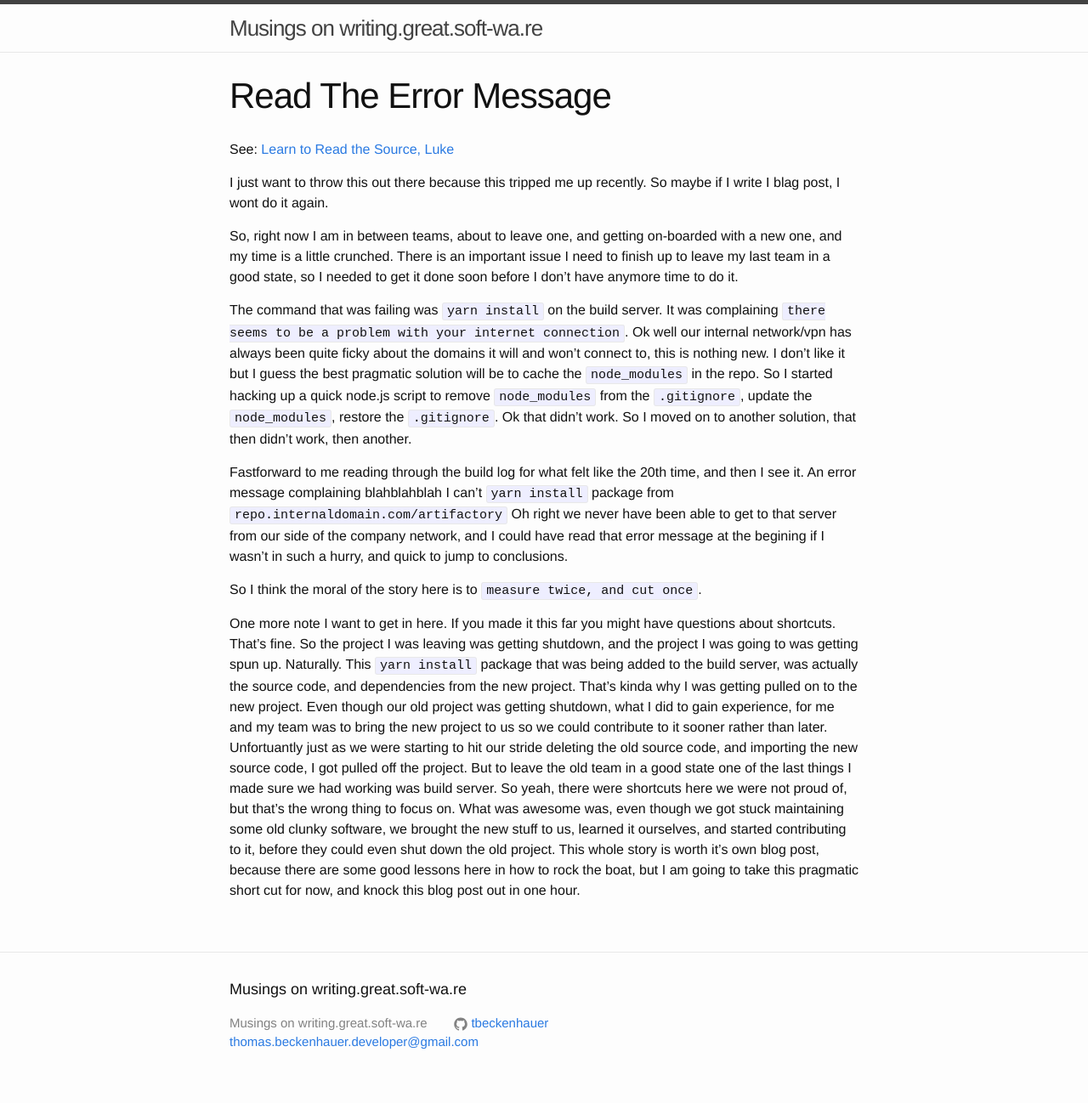
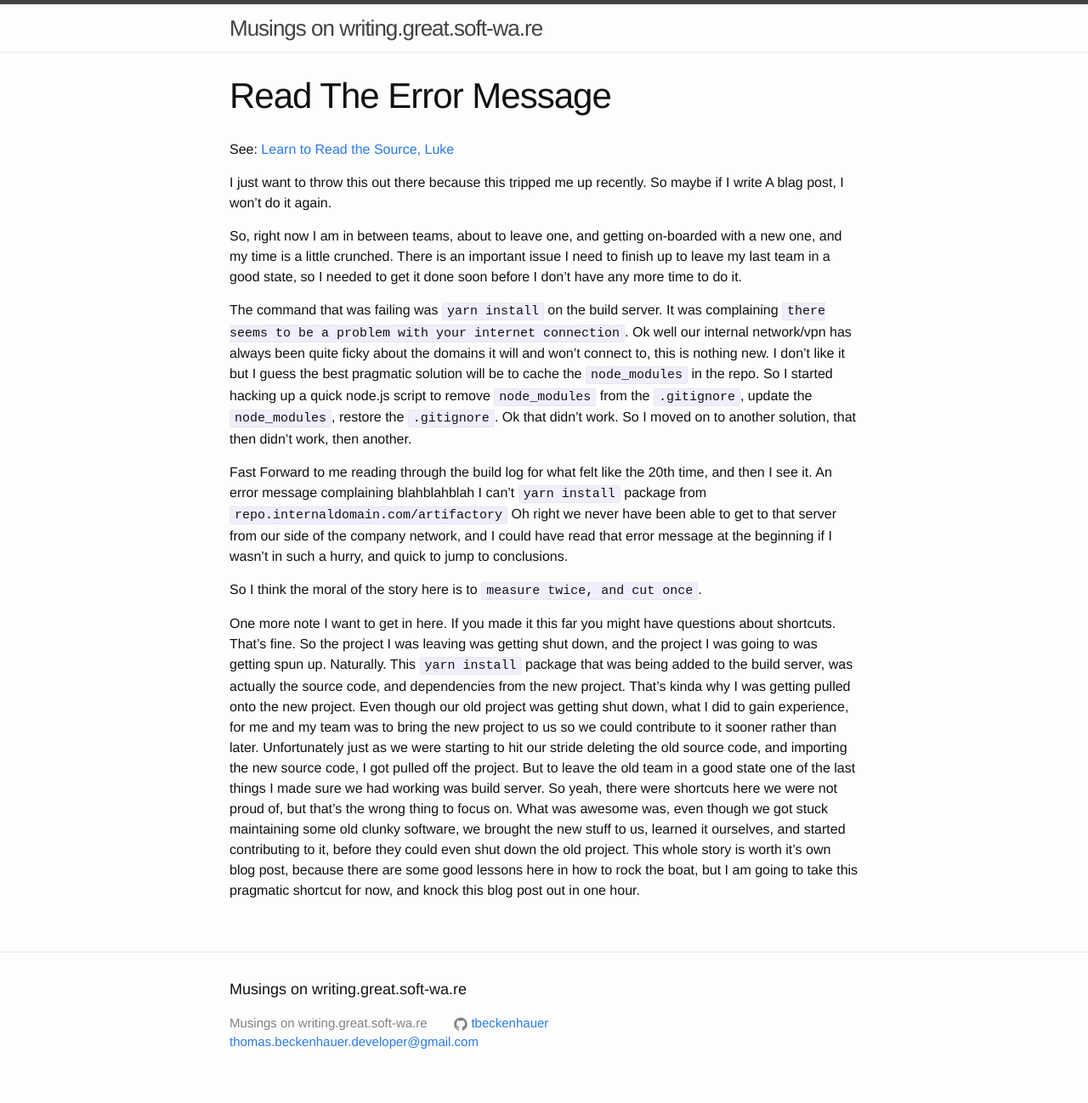
Before and after one commit to tbeckenhauer/tbeckenhauer.github.io, a Jekyll site: the page built from _posts/2021-04-06-read-the-error-message.markdown, in a window 1280 px wide. Shown: the whole page at 85% size. Built offline with Jekyll 4.4.1, drawn with Linux system fonts in a browser that asks for light colours.

Commit message:
update: read the error message

```diff
--- a/_posts/2021-04-06-read-the-error-message.markdown
+++ b/_posts/2021-04-06-read-the-error-message.markdown
@@ -7,14 +7,14 @@ permalink: /read-the-error-message/
 
 See: [Learn to Read the Source, Luke](https://blog.codinghorror.com/learn-to-read-the-source-luke/)
 
-I just want to throw this out there because this tripped me up recently.  So maybe if I write I blag post, I wont do it again.
+I just want to throw this out there because this tripped me up recently.  So maybe if I write A blag post, I won't do it again.
 
-So, right now I am in between teams, about to leave one, and getting on-boarded with a new one, and my time is a little crunched.  There is an important issue I need to finish up to leave my last team in a good state, so I needed to get it done soon before I don't have anymore time to do it.
+So, right now I am in between teams, about to leave one, and getting on-boarded with a new one, and my time is a little crunched.  There is an important issue I need to finish up to leave my last team in a good state, so I needed to get it done soon before I don't have any more time to do it.
 
 The command that was failing was `yarn install` on the build server.  It was complaining `there seems to be a problem with your internet connection`. Ok well our internal network/vpn has always been quite ficky about the domains it will and won't connect to, this is nothing new.  I don't like it but I guess the best pragmatic solution will be to cache the `node_modules` in the repo.  So I started hacking up a quick node.js script to remove `node_modules` from the `.gitignore`, update the `node_modules`, restore the `.gitignore`.  Ok that didn't work. So I moved on to another solution, that then didn't work, then another.
 
-Fastforward to me reading through the build log for what felt like the 20th time, and then I see it.  An error message complaining blahblahblah I can't `yarn install` package from `repo.internaldomain.com/artifactory`  Oh right we never have been able to get to that server from our side of the company network, and I could have read that error message at the begining if I wasn't in such a hurry, and quick to jump to conclusions.
+Fast Forward to me reading through the build log for what felt like the 20th time, and then I see it.  An error message complaining blahblahblah I can't `yarn install` package from `repo.internaldomain.com/artifactory`  Oh right we never have been able to get to that server from our side of the company network, and I could have read that error message at the beginning if I wasn't in such a hurry, and quick to jump to conclusions.
 
 So I think the moral of the story here is to `measure twice, and cut once`.
 
-One more note I want to get in here.  If you made it this far you might have questions about shortcuts. That's fine.  So the project I was leaving was getting shutdown, and the project I was going to was getting spun up. Naturally.  This `yarn install` package that was being added to the build server, was actually the source code, and dependencies from the new project.  That's kinda why I was getting pulled on to the new project.  Even though our old project was getting shutdown, what I did to gain experience, for me and my team was to bring the new project to us so we could contribute to it sooner rather than later.  Unfortuantly just as we were starting to hit our stride deleting the old source code, and importing the new source code, I got pulled off the project.  But to leave the old team in a good state one of the last things I made sure we had working was build server.  So yeah, there were shortcuts here we were not proud of, but that's the wrong thing to focus on.  What was awesome was, even though we got stuck maintaining some old clunky software, we brought the new stuff to us, learned it ourselves, and started contributing to it, before they could even shut down the old project.  This whole story is worth it's own blog post, because there are some good lessons here in how to rock the boat, but I am going to take this pragmatic short cut for now, and knock this blog post out in one hour.
+One more note I want to get in here.  If you made it this far you might have questions about shortcuts. That's fine.  So the project I was leaving was getting shut down, and the project I was going to was getting spun up. Naturally.  This `yarn install` package that was being added to the build server, was actually the source code, and dependencies from the new project.  That's kinda why I was getting pulled onto the new project.  Even though our old project was getting shut down, what I did to gain experience, for me and my team was to bring the new project to us so we could contribute to it sooner rather than later.  Unfortunately just as we were starting to hit our stride deleting the old source code, and importing the new source code, I got pulled off the project.  But to leave the old team in a good state one of the last things I made sure we had working was build server.  So yeah, there were shortcuts here we were not proud of, but that's the wrong thing to focus on.  What was awesome was, even though we got stuck maintaining some old clunky software, we brought the new stuff to us, learned it ourselves, and started contributing to it, before they could even shut down the old project.  This whole story is worth it's own blog post, because there are some good lessons here in how to rock the boat, but I am going to take this pragmatic shortcut for now, and knock this blog post out in one hour.
```
